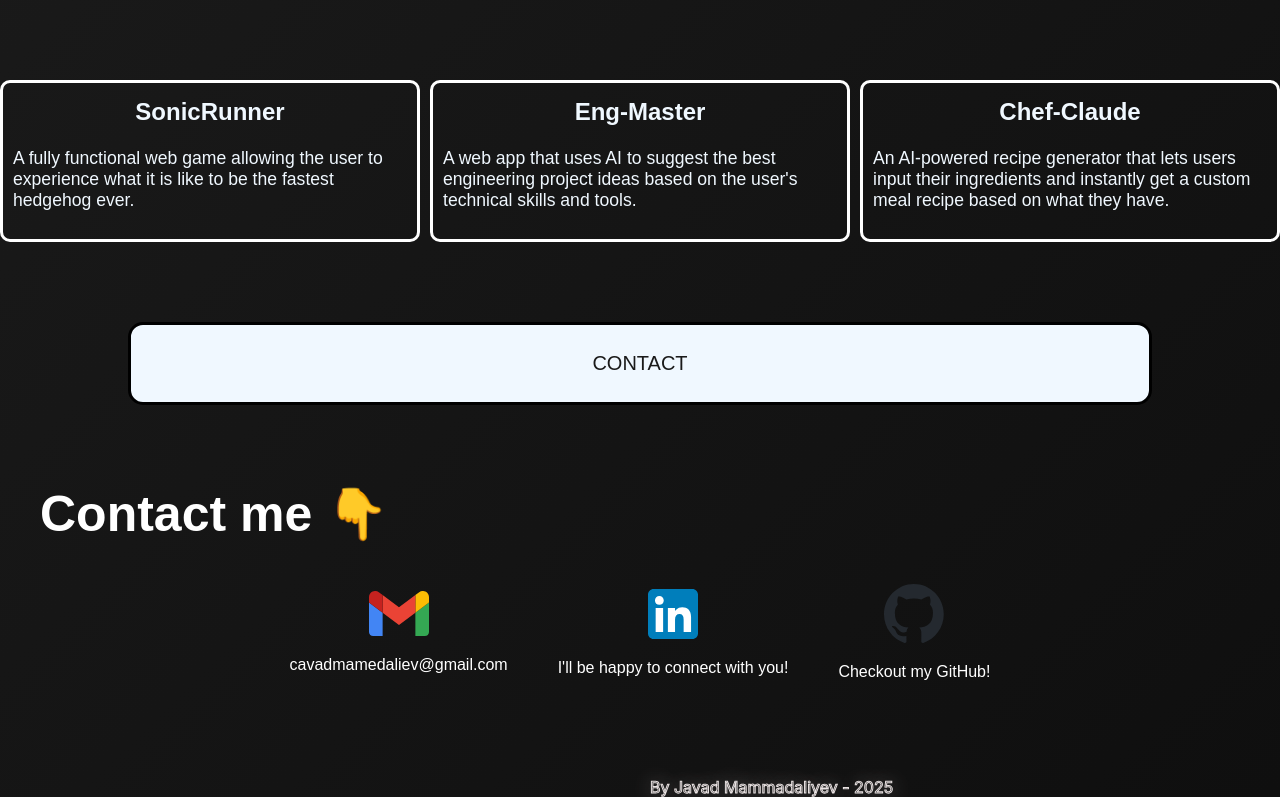
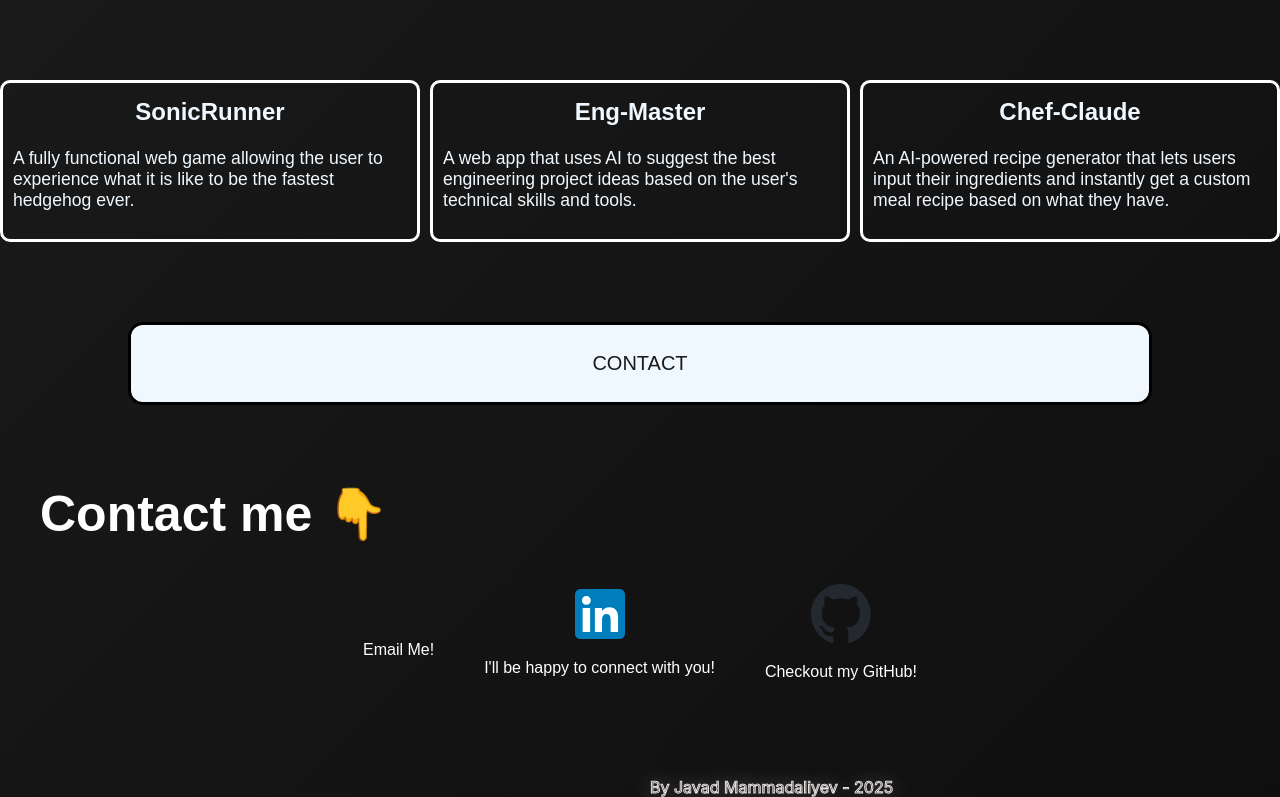
Before and after one commit to EventFulOgee4/eventfulogee4.github.io, a React (Vite) app: page / in a window 1280 px wide. Shown: the part 2556-3353 px from the top of the page. Built offline with nearby package versions, Linux system fonts and the light colour scheme; a web font is replaced by a local one.

Commit message:
Changed the functionality of the email feature by enabling the possibility for emailing

```diff
--- a/src/components/Contact.jsx
+++ b/src/components/Contact.jsx
@@ -9,8 +9,10 @@ export default function Contact(props){
             <h1>Contact me &#128071;</h1>
             <section className="contact-info">
                 <div className="contact-method">
-                    <i><img className="contact-logo" src="Gmail_icon_(2020).svg" alt="gmail-logo"/></i>
-                    <p>cavadmamedaliev@gmail.com</p>
+                    <a href="mailto: cavadmamedaliev@gmail.com">
+                        <i><img className="gmail-logo" src="Gmail_icon_(2020).svg" alt="gmail-logo"/></i>
+                    </a>
+                    <p>Email Me!</p>
                 </div>
                 <div className="contact-method">
                     <a target="_blank" href="https://www.linkedin.com/in/javad-mammadaliyev-a00700334/">
```
